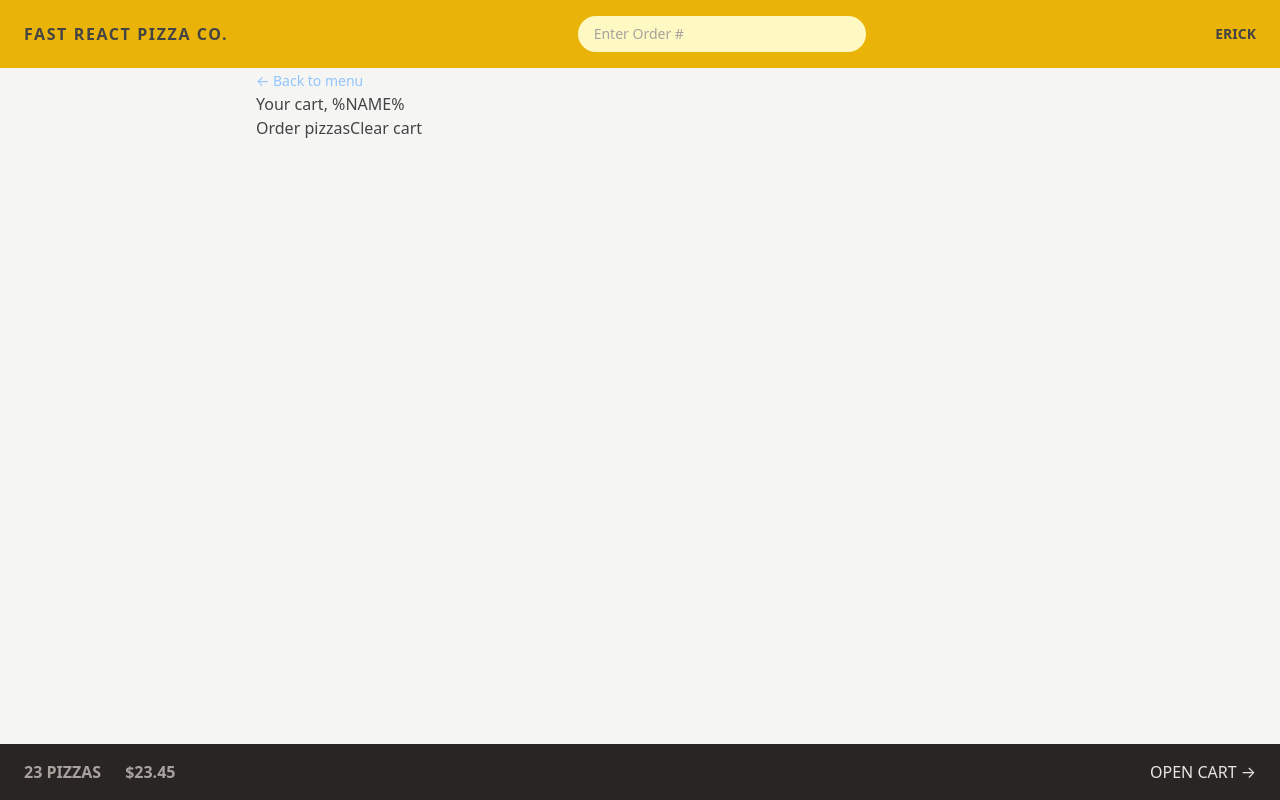
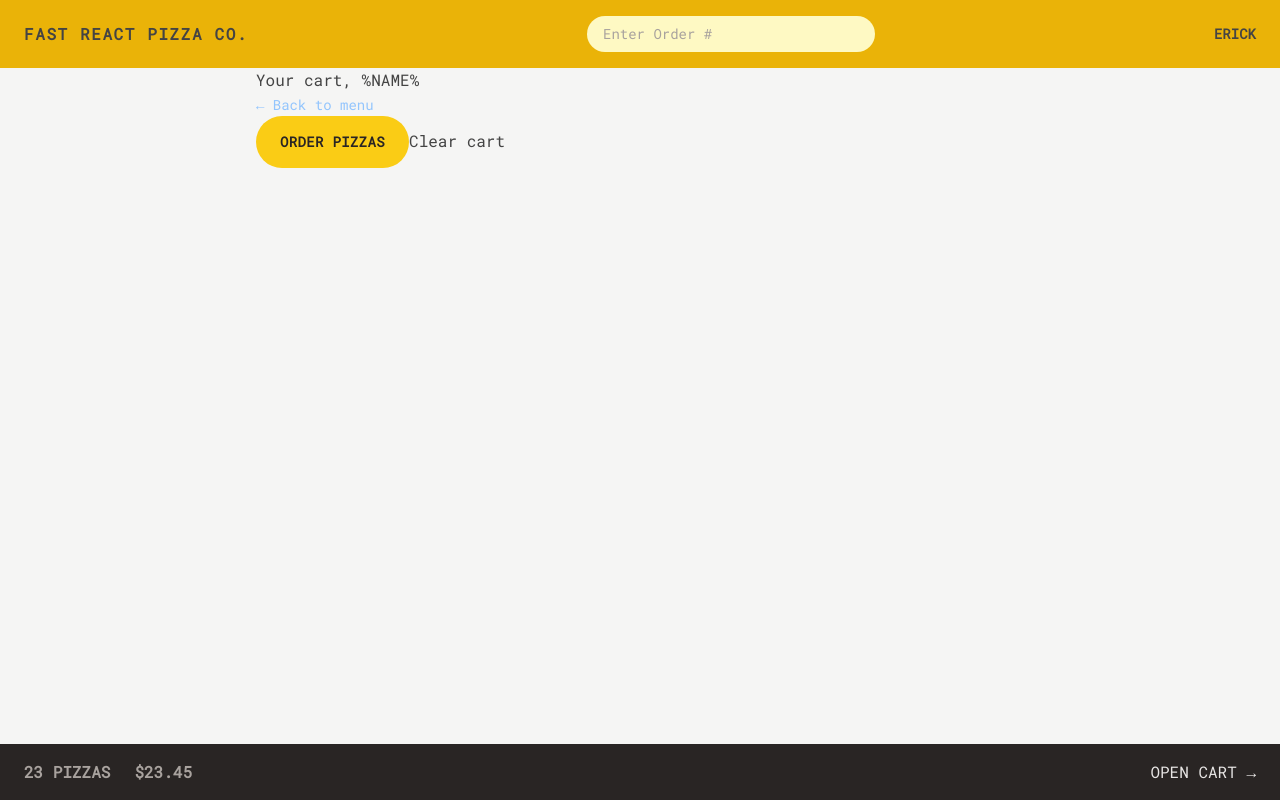
Before and after one commit to erickelninoSwift/fast-react-pizza, a React (Vite) app: page /cart in a window 1280 px wide. Built offline with nearby package versions, Linux system fonts and the light colour scheme.

Commit message:
update styling

```diff
--- a/index.html
+++ b/index.html
@@ -5,6 +5,12 @@
     <link rel="icon" type="image/svg+xml" href="/vite.svg" />
     <meta name="viewport" content="width=device-width, initial-scale=1.0" />
     <title>Vite + React</title>
+    <link rel="preconnect" href="https://fonts.googleapis.com" />
+    <link rel="preconnect" href="https://fonts.gstatic.com" crossorigin />
+    <link
+      href="https://fonts.googleapis.com/css2?family=Roboto+Mono:wght@100;300;400&family=Roboto:wght@100&display=swap"
+      rel="stylesheet"
+    />
   </head>
   <body class="bg-stone-100">
     <div id="root"></div>
--- a/src/cart/Cart.jsx
+++ b/src/cart/Cart.jsx
@@ -1,5 +1,6 @@
 import { Link } from 'react-router-dom';
-
+import { LinkButton } from '../ui/LinkButton';
+import Button from '../ui/Button';
 const fakeCart = [
   {
     pizzaId: 12,
@@ -29,14 +30,12 @@ function Cart() {
 
   return (
     <div>
-      <Link to="/menu" className="text-sm text-blue-300 hover:text-blue-800">
-        &larr; Back to menu
-      </Link>
-
       <h2>Your cart, %NAME%</h2>
-
+      <LinkButton to={'/menu'}>&larr; Back to menu</LinkButton>
       <div>
-        <Link to="/order/new">Order pizzas</Link>
+        <Button to="/order/new" type={'primary'}>
+          Order pizzas
+        </Button>
         <button>Clear cart</button>
       </div>
     </div>
--- a/src/menu/Menu.jsx
+++ b/src/menu/Menu.jsx
@@ -1,11 +1,11 @@
-import { getMenu } from "../services/apiRestaurant";
-import { useLoaderData } from "react-router-dom";
-import MenuItem from "./MenuItem";
+import { getMenu } from '../services/apiRestaurant';
+import { useLoaderData } from 'react-router-dom';
+import MenuItem from './MenuItem';
 function Menu() {
   const menu = useLoaderData();
 
   return (
-    <ul>
+    <ul className="divide-y divide-stone-300">
       {menu.map((data) => {
         return <MenuItem key={data.id} pizza={data} />;
       })}
--- a/src/menu/MenuItem.jsx
+++ b/src/menu/MenuItem.jsx
@@ -1,15 +1,29 @@
-import { formatCurrency } from "../utils/helpers";
+import { formatCurrency } from '../utils/helpers';
+import Button from '../ui/Button';
 function MenuItem({ pizza }) {
   const { id, name, unitPrice, ingredients, soldOut, imageUrl } = pizza;
 
   return (
-    <li>
-      <img src={imageUrl} alt={name} />
-      <div>
-        <p>{name}</p>
-        <p>{ingredients.join(", ")}</p>
-        <div>
-          {!soldOut ? <p>{formatCurrency(unitPrice)}</p> : <p>Sold out</p>}
+    <li className="flex gap-4 py-2">
+      <img
+        src={imageUrl}
+        alt={name}
+        className={`h-24 ${soldOut ? 'opacity-80 grayscale' : ''}`}
+      />
+      <div className="flex grow flex-col pt-1">
+        <p className="font-medium">{name}</p>
+        <p className="text-sm capitalize italic text-stone-500">
+          {ingredients.join(', ')}
+        </p>
+        <div className="mt-auto flex items-center justify-between ">
+          {!soldOut ? (
+            <p className="text-sm">{formatCurrency(unitPrice)}</p>
+          ) : (
+            <p className="text-sm font-medium uppercase text-red-500">
+              Sold out
+            </p>
+          )}
+          <Button type="small">Add to cart</Button>
         </div>
       </div>
     </li>
--- a/src/ui/AppLayout.jsx
+++ b/src/ui/AppLayout.jsx
@@ -8,9 +8,8 @@ const AppLayout = () => {
   const navigation = useNavigation();
   const isLoading = navigation.state === 'loading';
   return (
-    <div className="grid h-screen  grid-rows-[auto_1fr_auto] gap-x-4 bg-stone-100">
+    <div className="grid h-screen grid-rows-[auto_1fr_auto] gap-x-4 bg-stone-100 font-sans">
       {isLoading && <MyLoader />}
-
       <Header />
       <div className="overflow-scroll">
         <main className="mx-auto max-w-3xl ">
--- a/src/ui/Button.jsx
+++ b/src/ui/Button.jsx
@@ -1,11 +1,25 @@
 import React from 'react';
+import { Link } from 'react-router-dom';
 
-const Button = ({ children, isDisabled }) => {
+const Button = ({ children, isDisabled, to, type }) => {
+  // const classname =
+  //   'mt-[10px] inline-block rounded-full bg-yellow-400 px-4 py-3 text-sm font-semibold uppercase tracking-wide text-stone-800 hover:bg-yellow-700 hover:text-stone-100 focus:ring focus:ring-yellow-300 focus:ring-offset-2 disabled:cursor-not-allowed sm:px-6 sm:py-4';
+
+  const base =
+    'inline-block rounded-full bg-yellow-400  text-sm font-semibold uppercase text-stone-800 tracking-wide hover:bg-yellow-700 hover:text-stone-100 focus:ring focus:ring-yellow-300 focus:ring-offset-2 disabled:cursor-not-allowed ';
+
+  const styles = {
+    primary: base + ' px-4 py-3 md:px-6 md:py-4',
+    small: base + ' py-2 px-5 text-xs md:py-2.5 md:px-7',
+  };
+  if (to)
+    return (
+      <Link to={to} className={styles[type]}>
+        {children}
+      </Link>
+    );
   return (
-    <button
-      disabled={isDisabled}
-      className="mt-[10px] inline-block rounded-lg bg-yellow-400 p-[7px] text-sm font-semibold uppercase text-stone-600 hover:bg-yellow-700 hover:text-stone-100 focus:ring focus:ring-yellow-300 focus:ring-offset-2 disabled:cursor-not-allowed"
-    >
+    <button className={styles[type]} disabled={isDisabled}>
       {children}
     </button>
   );
--- a/src/ui/Error.jsx
+++ b/src/ui/Error.jsx
@@ -1,15 +1,13 @@
-import { useNavigate, useRouteError } from "react-router-dom";
-
+import { useNavigate, useRouteError } from 'react-router-dom';
+import { LinkButton } from './LinkButton';
 function NotFound() {
-  const navigate = useNavigate();
   const error = useRouteError();
   console.log(error);
   return (
     <div>
       <h1>Something went wrong 😢</h1>
       <p>{error.data || error.message}</p>
-
-      <button onClick={() => navigate(-1)}>&larr; Go back</button>
+      <LinkButton to={'-1'}>&larr; Go back</LinkButton>
     </div>
   );
 }
--- /dev/null
+++ b/src/ui/LinkButton.jsx
@@ -0,0 +1,18 @@
+import React from 'react';
+import { useNavigate } from 'react-router-dom';
+import { Link } from 'react-router-dom';
+export const LinkButton = ({ children, to }) => {
+  const classname = 'text-sm text-blue-300 hover:text-blue-800';
+  const navigate = useNavigate();
+  if (to === '-1')
+    return (
+      <button className={classname} onClick={() => navigate(-1)}>
+        {children}
+      </button>
+    );
+  return (
+    <Link to={to} className={classname}>
+      {children}
+    </Link>
+  );
+};
--- a/src/ui/MyLoader.jsx
+++ b/src/ui/MyLoader.jsx
@@ -1,5 +1,9 @@
-import React from "react";
+import React from 'react';
 
 export const MyLoader = () => {
-  return <div className="loader"></div>;
+  return (
+    <div className="absolute inset-0 flex items-center justify-center  bg-slate-200/20 backdrop-blur-sm ">
+      <div className="loader"></div>;
+    </div>
+  );
 };
--- a/src/user/CreateUser.jsx
+++ b/src/user/CreateUser.jsx
@@ -23,7 +23,9 @@ function CreateUser() {
 
       {username !== '' && (
         <div>
-          <Button isDisabled={false}>Start ordering</Button>
+          <Button isDisabled={false} type={'primary'}>
+            Start ordering
+          </Button>
         </div>
       )}
     </form>
--- a/tailwind.config.js
+++ b/tailwind.config.js
@@ -2,7 +2,14 @@
 export default {
   content: ['./index.html', './src/**/*.{js,ts,jsx,tsx}'],
   theme: {
-    extend: {},
+    fontFamily: {
+      sans: 'Roboto Mono , monospace',
+    },
+    extend: {
+      height: {
+        screen: '100dvh',
+      },
+    },
   },
   plugins: [],
 };
```
